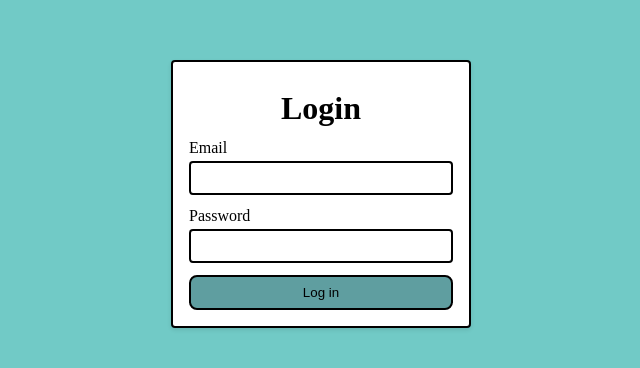
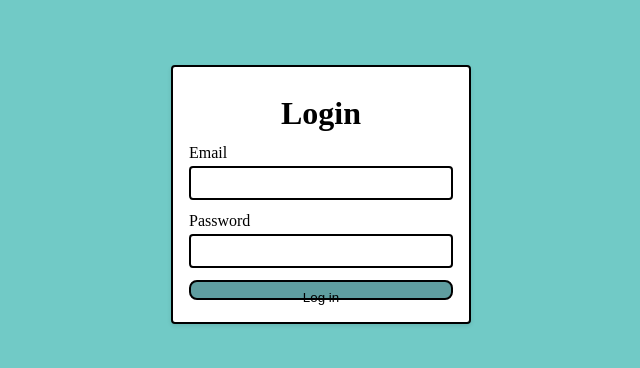
Before and after one commit to ntoniocp/chromatic-storybook, a React (Vite) app: page / in a window 1280 px wide. Shown: the part 206-574 px from the top of the page, without its empty margins (319-959 px from the left). Built offline with nearby package versions, Linux system fonts and the light colour scheme.

Commit message:
Messing up button height

```diff
--- a/src/components/Button/Button.module.css
+++ b/src/components/Button/Button.module.css
@@ -4,6 +4,7 @@
   border-radius: 8px;
   outline-color: rgb(86, 185, 183);
   padding: 8px 12px;
+  height: 1px;
 }
 
 .btn:hover, .btn:active  {
```
